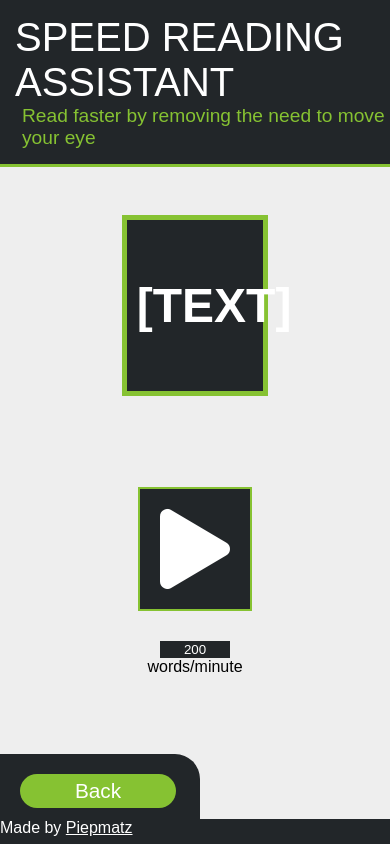
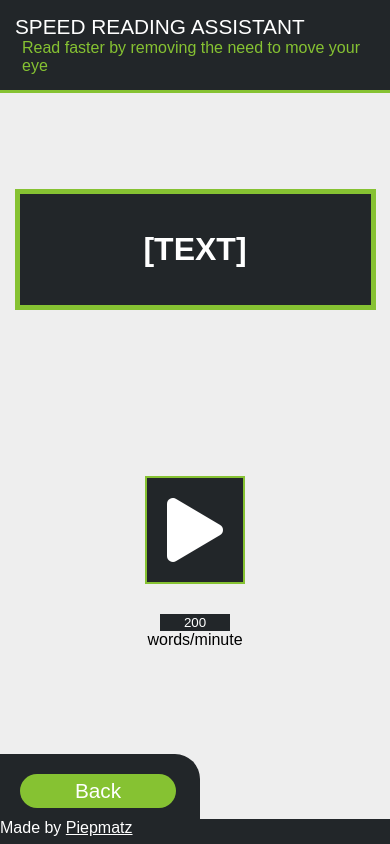
Before and after one commit to cptpiepmatz/SpeedReadingAssistant, a plain HTML site: page index.html in a window 390 px wide. Both pictures are taken after typing "Sample" into the empty fields and a click on the button "Convert". Drawn offline with Linux system fonts and the light colour scheme.

Commit message:
Mobile works now

```diff
--- a/styles.css
+++ b/styles.css
@@ -231,3 +231,27 @@ div.mainContainer.showOutput div.inputContainer {
 div.mainContainer.showOutput div.outputContainer {
   display: flex;
 }
+
+/*
+Mobile Version
+*/
+@media (max-width: 700px) {
+  div.heading h1 {
+    font-size: 1.3em;
+  }
+  div.heading p {
+    font-size: 1em;
+  }
+  div.outputContainer div.outputText div.textBox {
+    width: 90%;
+  }
+  div.outputContainer div.outputText div.textBox p {
+    padding: 5px;
+    font-size: 2em;
+  }
+  div.outputContainer div.controls button {
+    font-size: 4em;
+    padding: 20px;
+    margin-bottom: 30px;
+  }
+}
```
